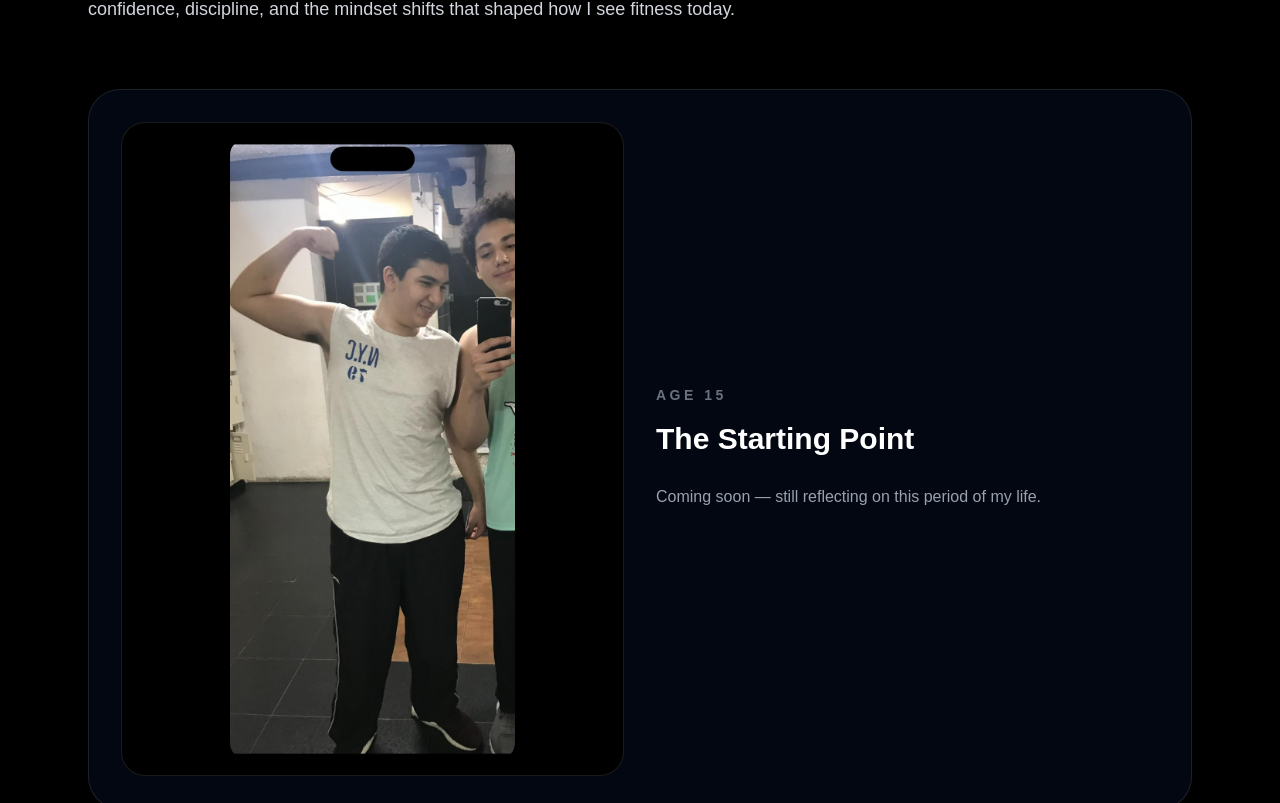
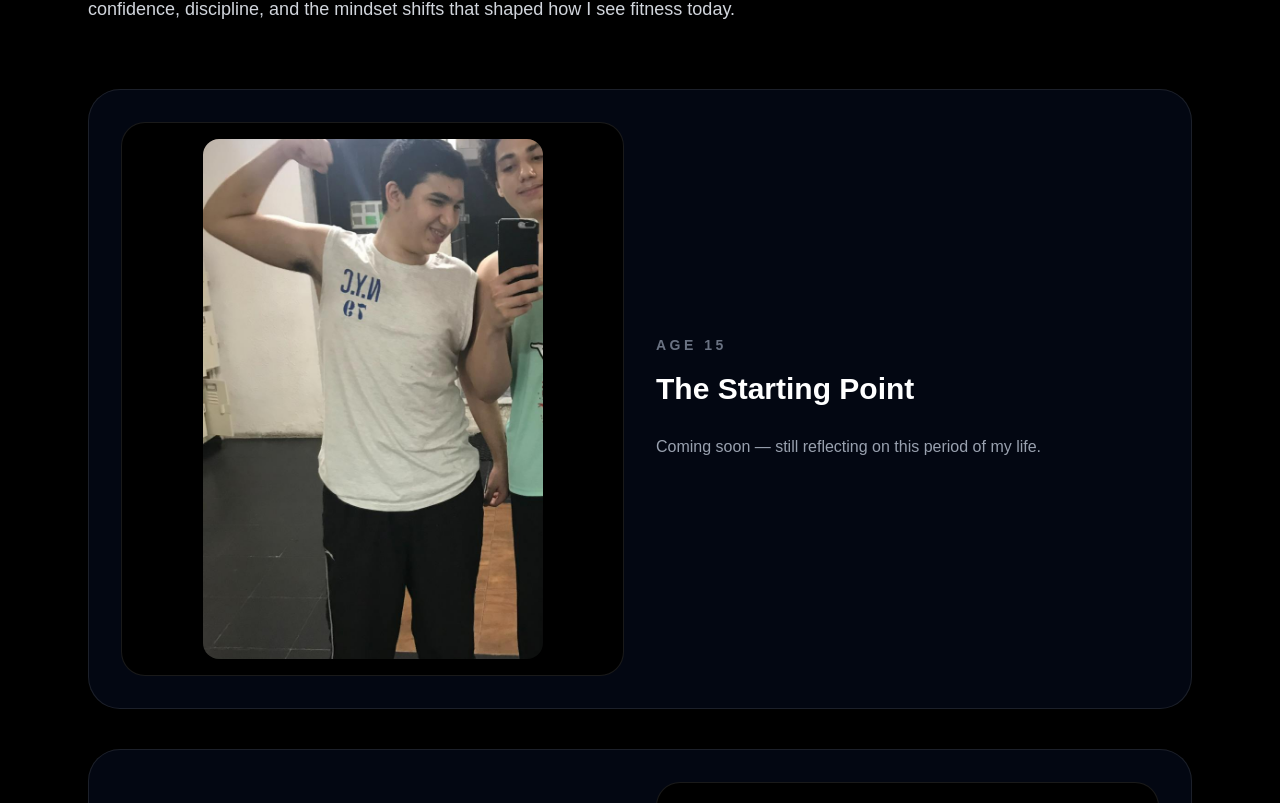
Before and after one commit to HatemCodes/HatemFit, a Next.js app: page /about in a window 1280 px wide. Shown: the part 417-1220 px from the top of the page. Built offline with nearby package versions, Linux system fonts and the light colour scheme.

Commit message:
Refine homepage branding

```diff
--- a/app/about/page.tsx
+++ b/app/about/page.tsx
@@ -72,13 +72,14 @@ export default function AboutPage() {
                 index % 2 === 1 ? "md:order-2" : ""
               }`}
             >
-              <Image
-                src={era.image}
-                alt={`${era.title} - age ${era.age}`}
-                width={520}
-                height={680}
-                className="max-h-[620px] w-auto rounded-2xl object-contain"
-              />
+              <div className="relative h-[520px] w-[340px] overflow-hidden rounded-2xl">
+                <Image
+                  src={era.image}
+                  alt={`${era.title} - age ${era.age}`}
+                  fill
+                  className="object-cover"
+                />
+              </div>
             </div>
 
             <div className="flex flex-col justify-center">
--- a/app/page.tsx
+++ b/app/page.tsx
@@ -45,7 +45,7 @@ export default function Home() {
         <div className="hidden md:flex justify-center">
           <div className="relative h-[560px] w-full max-w-md overflow-hidden rounded-[2rem] border border-white/10 bg-gray-950">
             <Image
-              src="/hero.jpg"
+              src="story/hero.jpg"
               alt="HatemFit lifestyle"
               fill
               className="object-cover"
```
